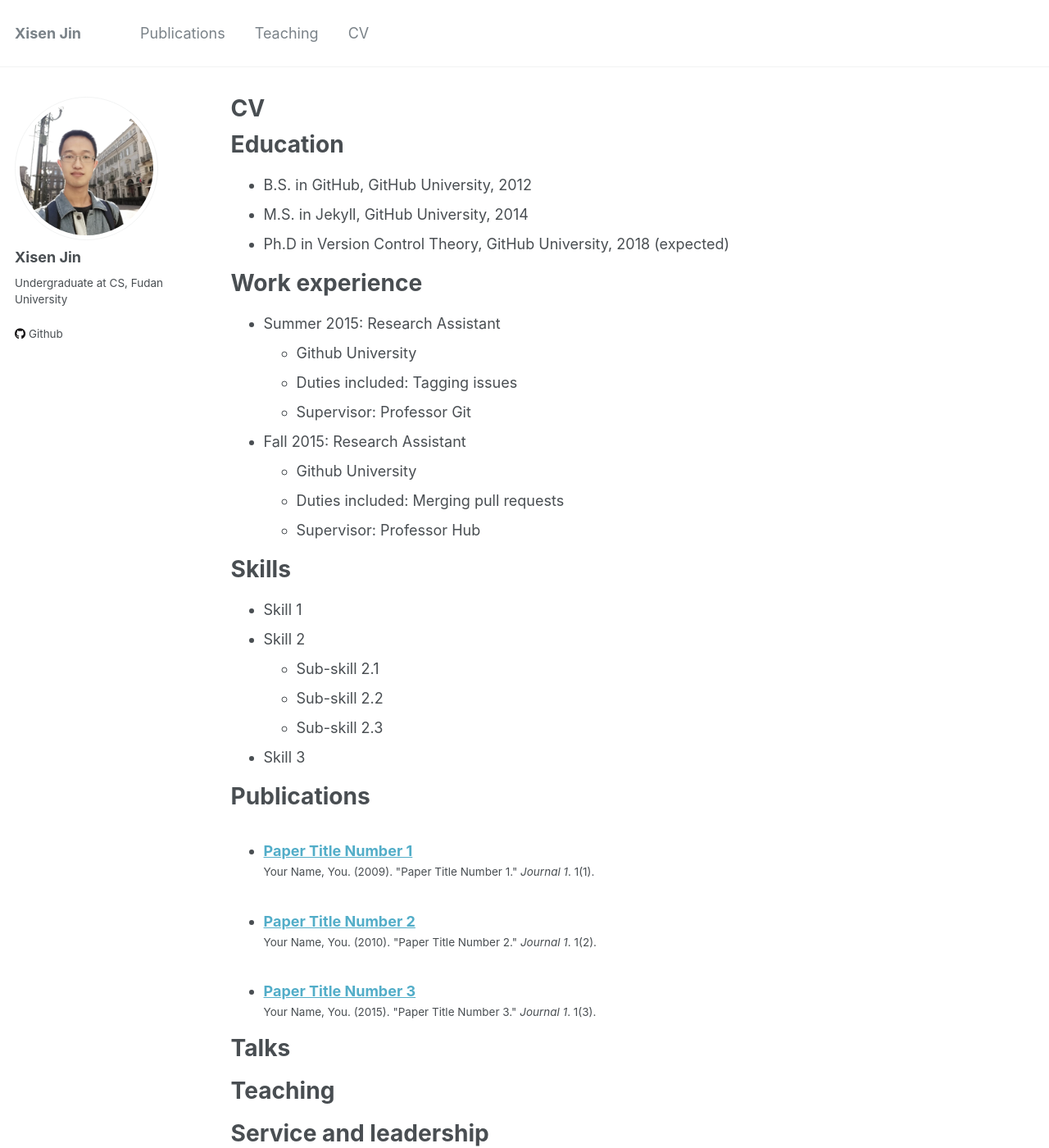
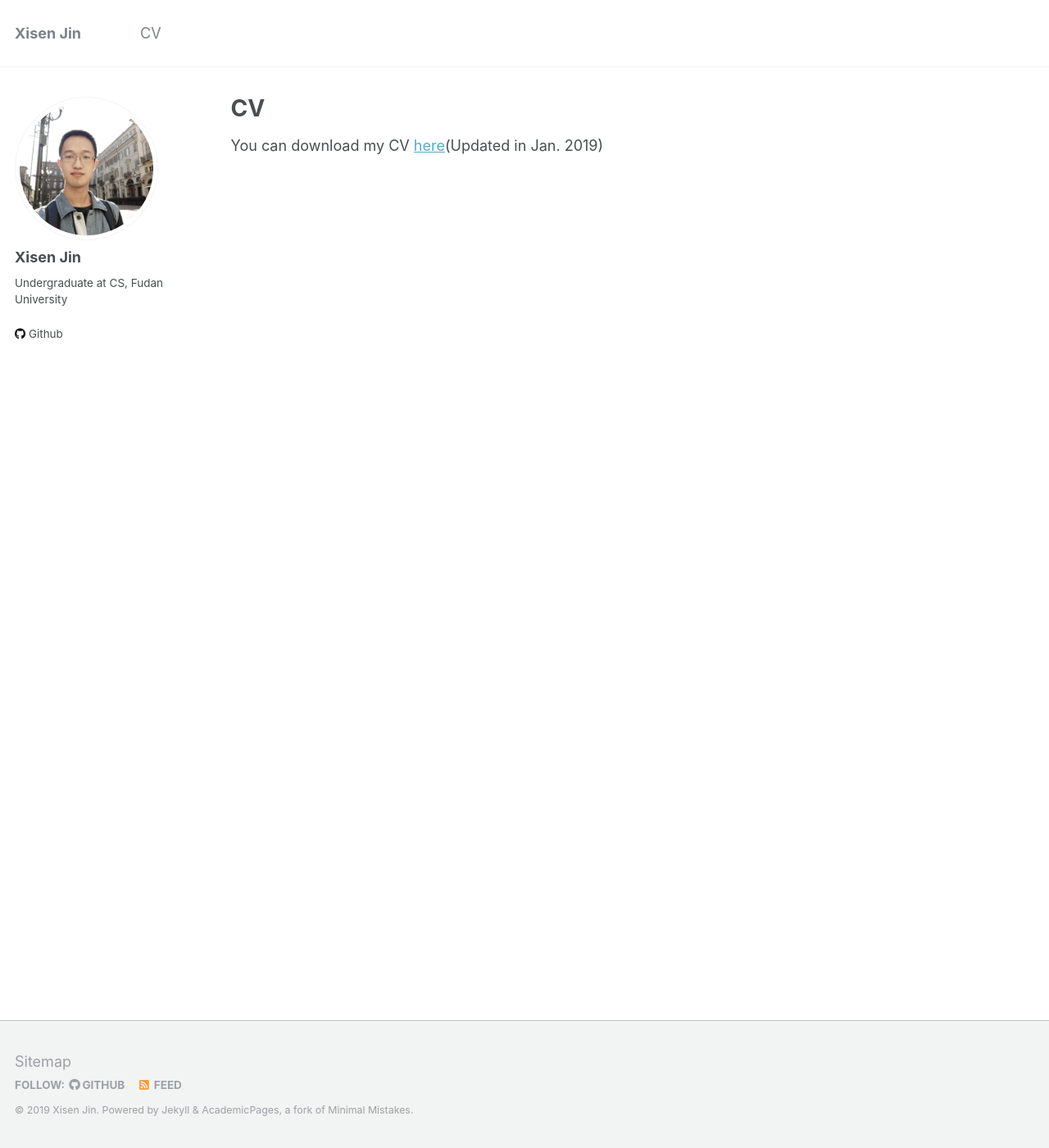
Before and after one commit to AuCson/aucson.github.io, a Jekyll site: the page built from _pages/cv.md, in a window 1280 px wide and 1400 px high. Shown: the whole window at 82% size. Built offline with Jekyll 4.4.1, drawn with Linux system fonts in a browser that asks for light colours; some of the changed text lies outside the part shown.

Commit message:
remove useless pages

```diff
--- a/_pages/cv.md
+++ b/_pages/cv.md
@@ -9,51 +9,4 @@
 
 {% include base_path %}
 
-Education
-======
-* B.S. in GitHub, GitHub University, 2012
-* M.S. in Jekyll, GitHub University, 2014
-* Ph.D in Version Control Theory, GitHub University, 2018 (expected)
-
-Work experience
-======
-* Summer 2015: Research Assistant
-  * Github University
-  * Duties included: Tagging issues
-  * Supervisor: Professor Git
-
-* Fall 2015: Research Assistant
-  * Github University
-  * Duties included: Merging pull requests
-  * Supervisor: Professor Hub
-
-Skills
-======
-* Skill 1
-* Skill 2
-  * Sub-skill 2.1
-  * Sub-skill 2.2
-  * Sub-skill 2.3
-* Skill 3
-
-Publications
-======
-  <ul>{% for post in site.publications %}
-    {% include archive-single-cv.html %}
-  {% endfor %}</ul>
-
-Talks
-======
-  <ul>{% for post in site.talks %}
-    {% include archive-single-talk-cv.html %}
-  {% endfor %}</ul>
-
-Teaching
-======
-  <ul>{% for post in site.teaching %}
-    {% include archive-single-cv.html %}
-  {% endfor %}</ul>
-
-Service and leadership
-======
-* Currently signed in to 43 different slack teams
+You can download my CV [here](http://aucson.github.io/CV_xisen)(Updated in Jan. 2019)
```
Also changed, not shown: _data/navigation.yml (+4 -4 lines), 4 other files.
